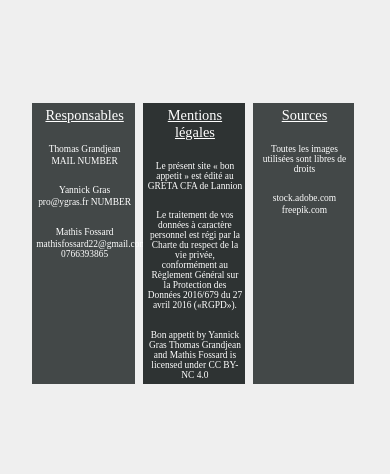
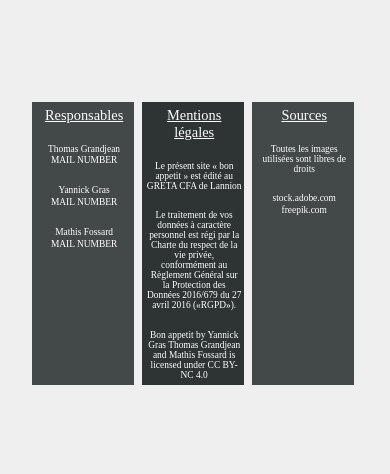
Before and after one commit to tomSample/bon_appetit, a PHP site: page /mentions.php in a window 390 px wide. Shown: the part 68-542 px from the top of the page. Run offline with PHP 8.4, Linux system fonts and the light colour scheme.

Commit message:
Mentions - deleting phone number and mail

```diff
--- a/mentions.php
+++ b/mentions.php
@@ -17,10 +17,10 @@
                         <div class="textmention">MAIL NUMBER</div>
                         <br>
                         <div class="textmention">Yannick Gras</div>
-                        <div class="textmention">pro@ygras.fr NUMBER</div>
+                        <div class="textmention">MAIL NUMBER</div>
                         <br>
                         <div class="textmention">Mathis Fossard</div>
-                        <div class="textmention">mathisfossard22@gmail.com 0766393865</div>
+                        <div class="textmention">MAIL NUMBER</div>
                         </section>
                         <section class="sectionmentions2">
                         <div class="titresectionmention">Mentions légales</div>
```
